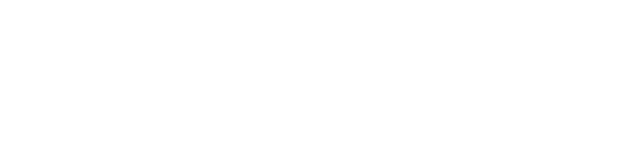
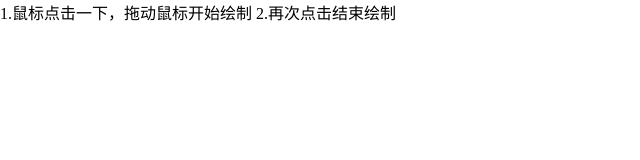
Before and after one commit to Coco-katarina/blog-test, a website: page JS/example/index.html in a window 1280 px wide. Shown: the whole page, without its empty margins (0-640 px from the left). Drawn offline with Linux system fonts and the light colour scheme.

Commit message:
Update index.html

```diff
--- a/JS/example/index.html
+++ b/JS/example/index.html
@@ -10,6 +10,7 @@
 </head>
 
 <body>
+      <div>1.鼠标点击一下，拖动鼠标开始绘制 2.再次点击结束绘制</div>
     <canvas id="canvas"></canvas>
     <script>
         var canvas = document.getElementById('canvas');
```
